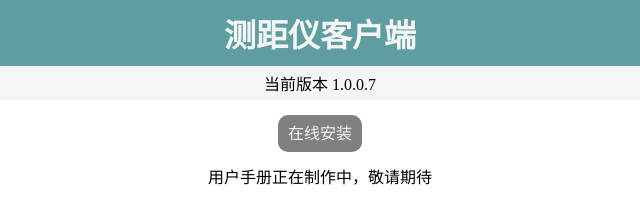
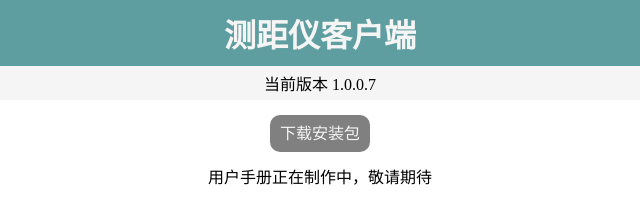
Before and after one commit to XC-Zhang/LDMClient, a plain HTML site: page index.html in a window 1280 px wide. Shown: the full height of the page, 320-960 px from the left. Drawn offline with Linux system fonts and the light colour scheme.

Commit message:
Change link

```diff
--- a/index.html
+++ b/index.html
@@ -45,7 +45,7 @@
 	<h1>测距仪客户端</h1>
 	<p id="version">当前版本 1.0.0.7</p>
 	<div id="links">
-		<a href="setup.exe" type="application/octet-stream">在线安装</a>
+		<a href="LDMClient.zip" type="application/zip">下载安装包</a>
 	</div>
 	<p id="manual">用户手册正在制作中，敬请期待</p>
 </body>
```
